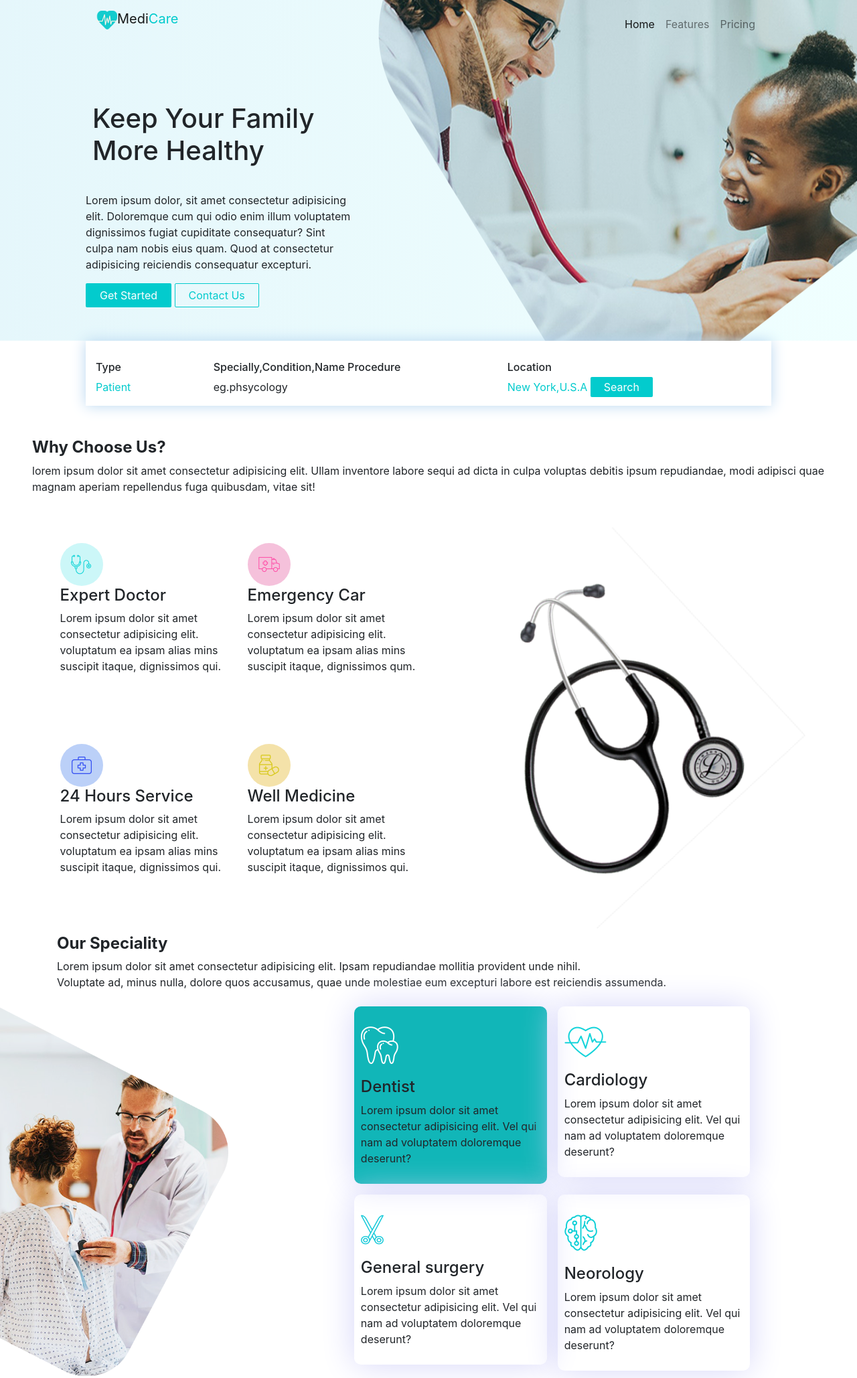
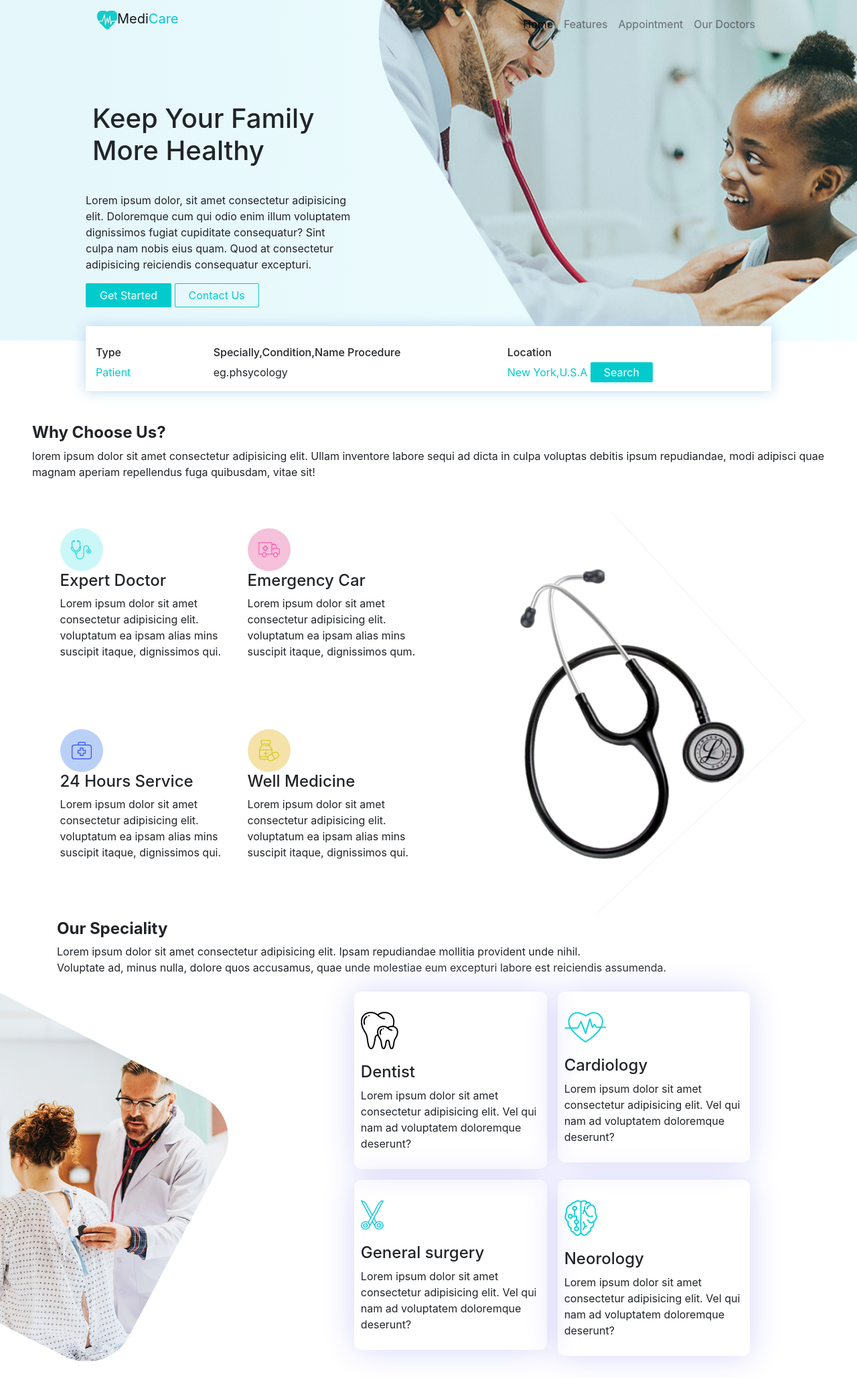
Before and after one commit to NomanInnovates/mediaclPsdToHtml, a plain HTML site: page index.html in a window 1280 px wide. Shown: the top 2058 px of the page at 67% size. Drawn offline with nearby package versions, Linux system fonts and the light colour scheme.

Commit message:
added anchors on links

```diff
--- a/index.html
+++ b/index.html
@@ -30,8 +30,9 @@
       <div class="collapse navbar-collapse" id="navbarNavAltMarkup">
         <div class="navbar-nav ml-auto">
           <a class="nav-item nav-link active" href="#">Home <span class="sr-only">(current)</span></a>
-          <a class="nav-item nav-link" href="#">Features</a>
-          <a class="nav-item nav-link" href="#">Pricing</a>
+          <a class="nav-item nav-link" href="#sec2">Features</a>
+          <a class="nav-item nav-link" href="#appointment">Appointment</a>
+          <a class="nav-item nav-link" href="#doctors">Our Doctors</a>
         </div>
       </div>
     </nav>
@@ -42,7 +43,7 @@
       <p>Lorem ipsum dolor, sit amet consectetur adipisicing elit.
         Doloremque cum qui odio enim illum voluptatem dignissimos fugiat cupiditate consequatur?
         Sint culpa nam nobis eius quam. Quod at consectetur adipisicing reiciendis consequatur excepturi.</p>
-      <div class="home-button"> <a href="#" class="btun btn">Get Started</a> <a href="#" class="btn-out btn ">Contact
+      <div class="home-button"> <a href="#" class="btun btn">Get Started</a> <a href="#appointment" class="btn-out btn ">Contact
           Us</a></div>
     </div>
     </div>
--- a/style.css
+++ b/style.css
@@ -2,6 +2,7 @@
     margin: 0;
     padding: 0;
     box-sizing: border-box;
+    scroll-behavior: smooth;
 }
 .blu{
     color:#03cbcd;
@@ -47,7 +48,7 @@
     background: #fff;
     box-shadow: 0px 0px 20px rgb(185, 215, 240);
     padding-top: 30px;
-    margin: 0 10%;
+    margin: -22px 10% 0;
 }
 .typ{
     padding: 0 30px;
@@ -102,6 +103,7 @@
 .Experties{
     display: flex;
     flex-wrap:wrap ;
+    max-width:750px;
     justify-content:space-between;
     column-gap: 10px;
 }
@@ -116,13 +118,17 @@
     border-radius: 10px;
     /* margin:5px; */
     padding:10px 10px;
+    box-shadow: 0px 0px 50px #d6d6f9;
+    transition: all 0.3s;
+    cursor: pointer;
+
 }
-.specialBox1{
+.specialBox:hover{
     background: #11b6b8;
 }
 
-.specialBox1,.specialBox4,.specialBox2,.specialBox3{
-    box-shadow: 0px 0px 50px #d6d6f9;
+.specialBox1 > img{
+       filter: invert(1);
 }
 .special-img{
     padding: 20px 0;
```
